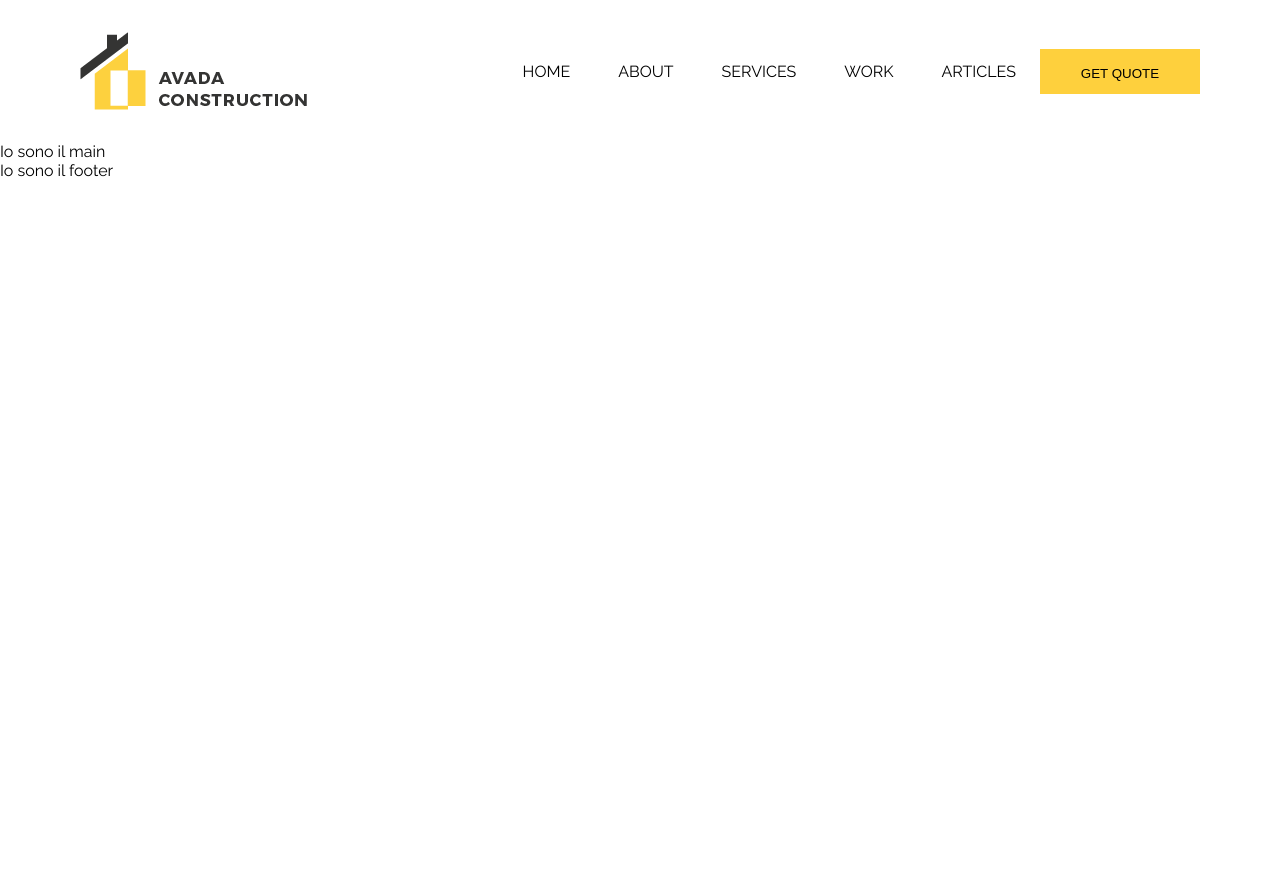
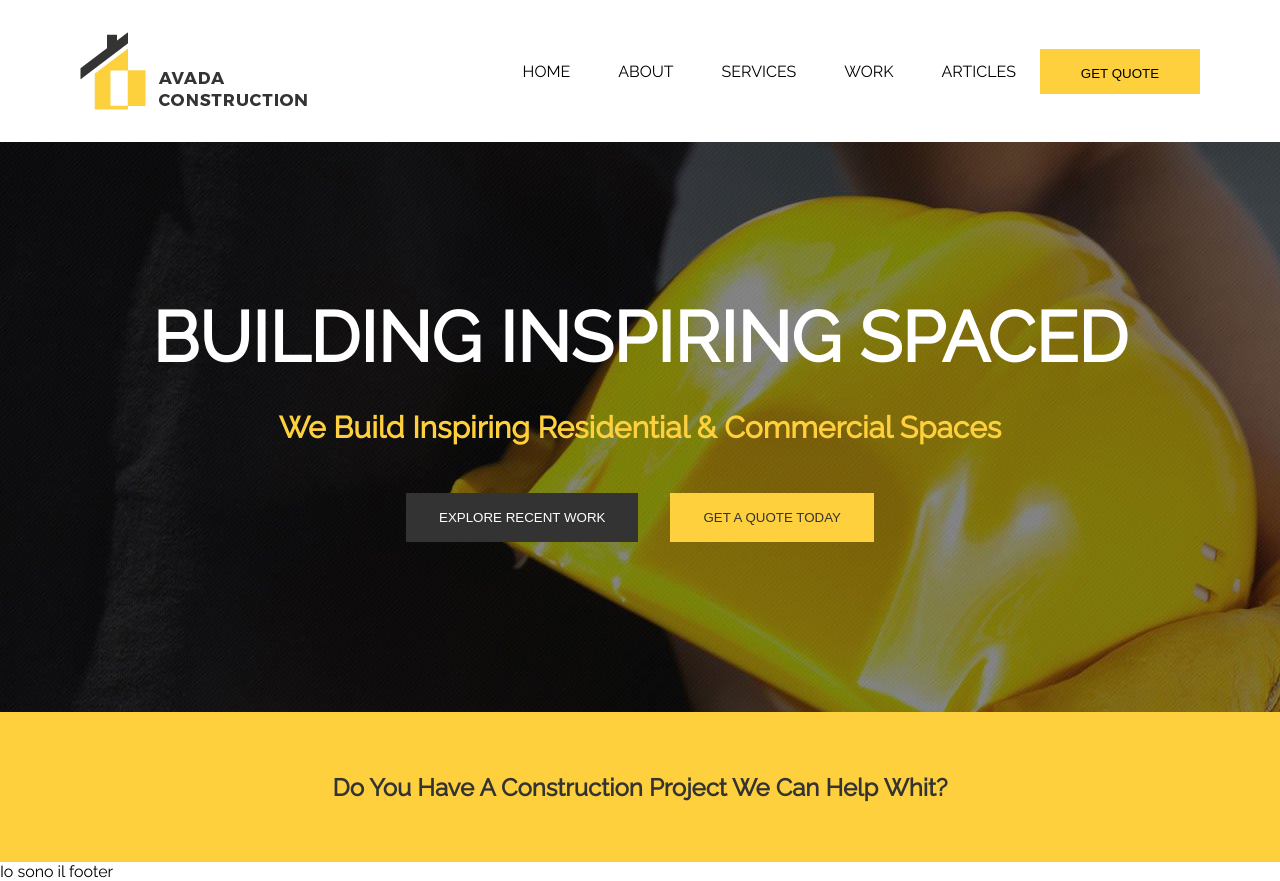
Before and after one commit to GabrieleGrossi/proj-html-vuejs, a Vue app: page / in a window 1280 px wide. Before the commit the page ends 800 px from the top, so only its background shows below. Built offline with nearby package versions, Linux system fonts and the light colour scheme.

Commit message:
create the jumbo and the helper section

```diff
--- a/src/App.vue
+++ b/src/App.vue
@@ -1,5 +1,5 @@
 <script>
-import AppHeader from './components/AppHeader.vue';
+import AppHeader from './components/AppHeader.vue'
 import AppMain from './components/AppMain.vue';
 import AppFooter from './components/AppFooter.vue';
 export default{
--- /dev/null
+++ b/src/components/AppJumbo.vue
@@ -0,0 +1,88 @@
+<template>
+    <div class="jumbo flex">
+        <div class="jumbo-info">
+            <h1>
+                BUILDING INSPIRING SPACED
+            </h1>
+            <h3>
+                We Build Inspiring Residential & Commercial Spaces
+            </h3>
+            <button class="black-btn">
+                EXPLORE RECENT WORK
+            </button>
+            <button class="yellow-btn">
+                GET A QUOTE TODAY
+            </button>
+        </div>
+    </div>
+    <div class="helper flex">
+        <h2>
+            Do You Have A Construction Project We Can Help Whit?
+        </h2>
+    </div>
+</template>
+
+<script>
+export default {
+    name: 'AppJumbo',
+    data(){
+        return{
+
+        }
+    }
+}
+</script>
+<style lang="scss" scoped>
+    div.jumbo{
+        background-image: url(../assets/images/home-slider-62528242.jpg);
+        height: 570px;
+    }
+    .jumbo-info{
+        margin: 0 auto;
+        align-self: center;
+        text-align: center;
+    }
+    div.jumbo-info h1{
+        color: white;
+        font-size: 70px;
+        font-weight: bold;
+    }
+    div.jumbo-info h3{
+        color: #fed03d;
+        font-size: 30px;
+        margin: 2rem;
+    }
+    button{
+        padding: 1rem 2rem;
+        margin: 1rem;
+    }
+    .black-btn{
+        border: 1px solid #333333;
+        background-color: #333333;
+        color: white;
+        &:hover{
+            border: 1px solid #fed03d;
+            background-color: #fed03d;
+            color: #333333;
+            transition:all 0.5s;
+        }
+    }
+    .yellow-btn{
+        border: 1px solid #fed03d;
+        background-color: #fed03d;
+        color:#333333;
+        &:hover{
+            border: 1px solid #333333;
+            background-color: #333333;
+            color: white;
+            transition:all 0.5s;
+        }
+    }
+    .helper{
+        background-color: #fed03d;
+        color: #333333;
+        height: 150px;
+        justify-content: center;
+        align-items: center;
+    }
+</style>
--- a/src/components/AppMain.vue
+++ b/src/components/AppMain.vue
@@ -1,11 +1,20 @@
 <template>
     <div>
-        Io sono il main
+        <AppJumbo/>
     </div>
 </template>
 <script>
+import AppJumbo from './AppJumbo.vue';
 export default {
-    name: 'AppMain'
+    name: 'AppMain',
+    components:{
+        AppJumbo
+    },
+    data(){
+        return{
+
+        }
+    }
 }
 </script>
 <style lang="scss" scoped>
--- a/src/components/AppNavbar.vue
+++ b/src/components/AppNavbar.vue
@@ -50,7 +50,7 @@ export default {
 }
 </script>
 <style lang="scss" scoped>
-     @use '../styles/general.scss';
+     @use '../styles/general';
 nav{
     margin: 2rem 5rem;
 }
@@ -58,8 +58,11 @@ nav ul{
     display: flex;
     flex-direction: row;
 }
+.active{
+    color: #fed03d;
+}
 a{
-    padding: 1.5rem;
+    padding: 3.5rem 1.5rem;
     &.active,
     &:hover{
         color: #fed03d;
--- a/src/styles/general.scss
+++ b/src/styles/general.scss
@@ -14,6 +14,9 @@ body{
 .spaced{
     justify-content: space-between;
 }
+.column{
+    flex-direction: column;
+}
 a{
     text-decoration: none;
     color: black;
```
